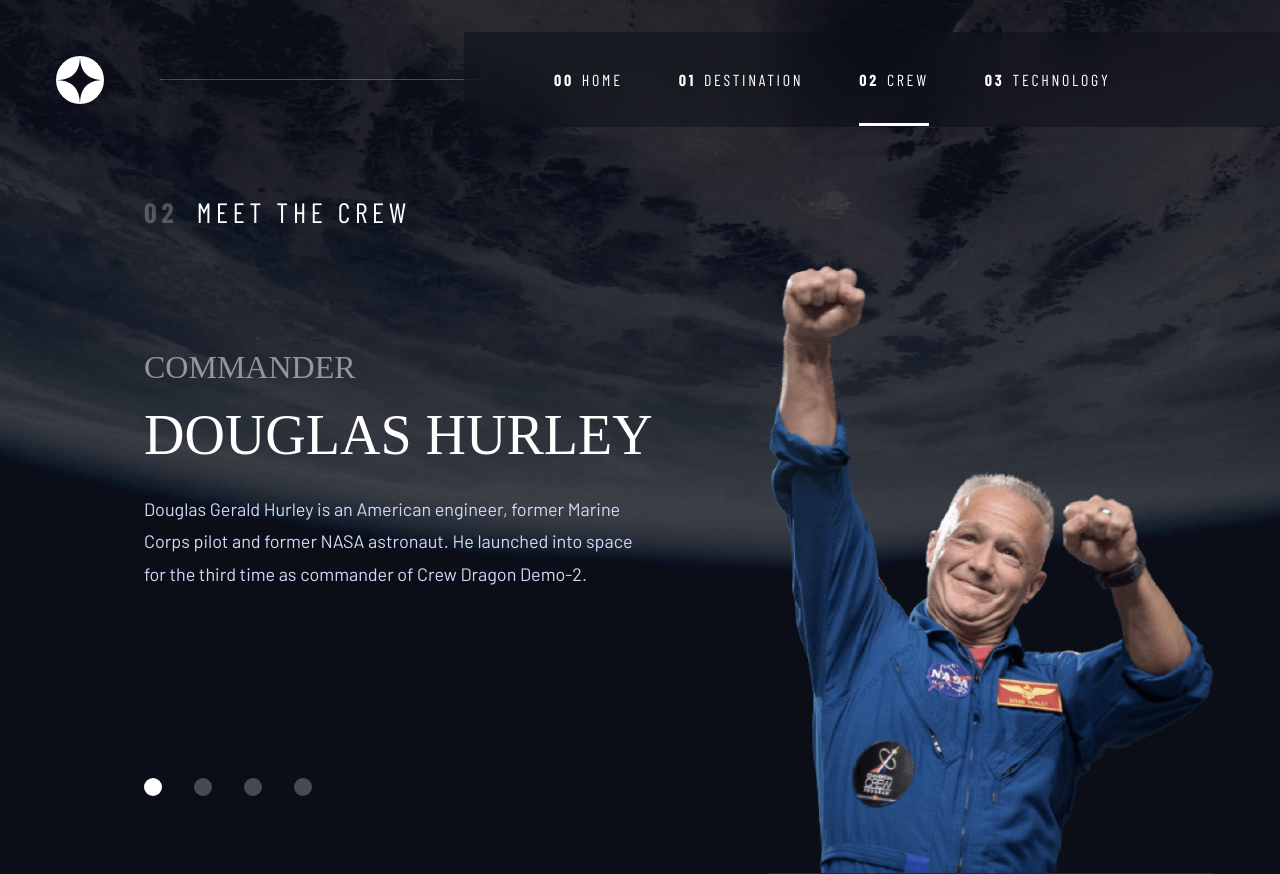
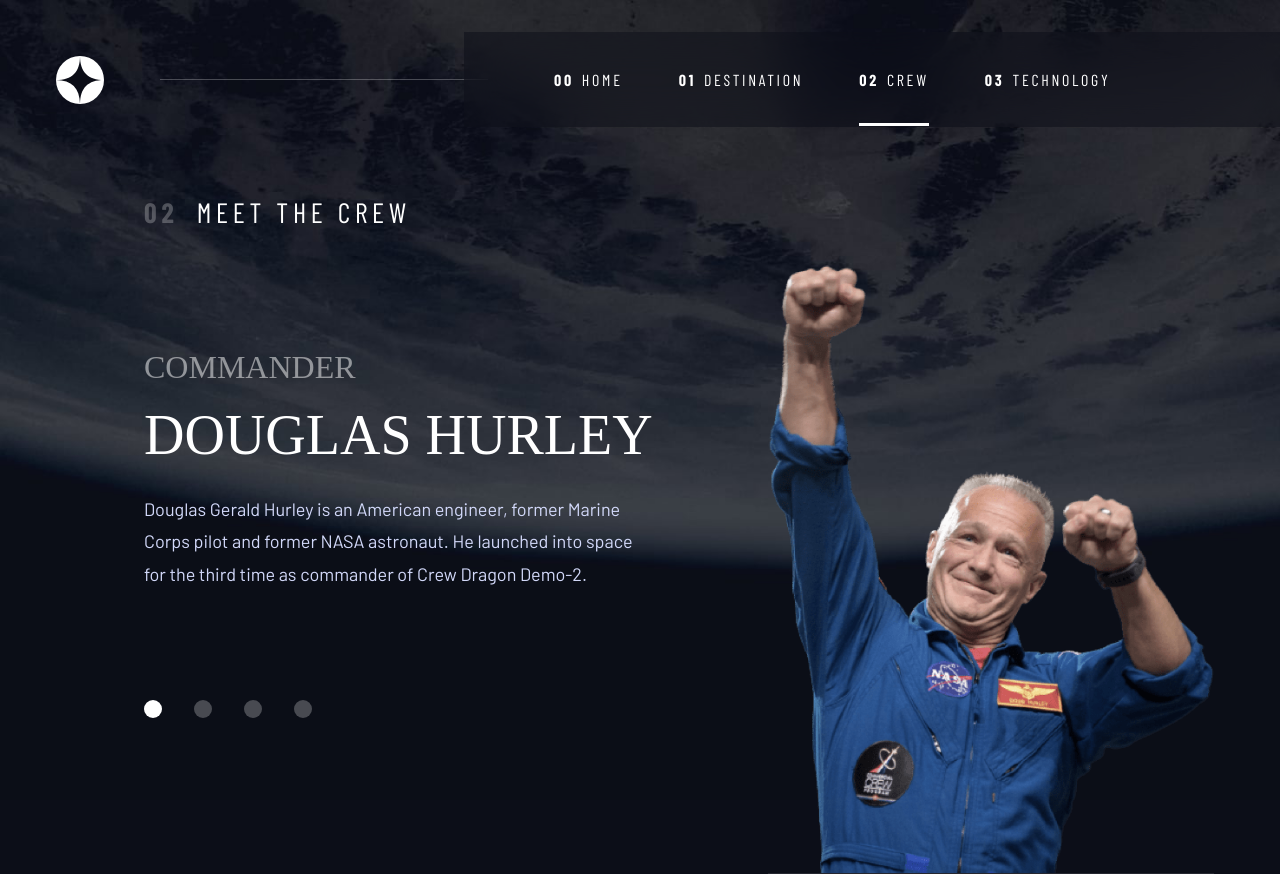
Before and after one commit to marazza-dev/space-tourism-react, a React (Vite) app: page /crew in a window 1280 px wide. Built offline with nearby package versions, Linux system fonts and the light colour scheme; a web font is replaced by a local one.

Commit message:
update crew page :: fix some style issues at large vw

```diff
--- a/src/pages/Crew/Crew.jsx
+++ b/src/pages/Crew/Crew.jsx
@@ -97,6 +97,9 @@ const DotList = styled.div`
   display: flex;
   gap: 2rem;
   grid-area: dots;
+  @media (min-width: ${(props) => props.theme.brMedium}) {
+    place-self: start;
+  }
 `;
 const DotItem = styled.button`
   cursor: pointer;
```
